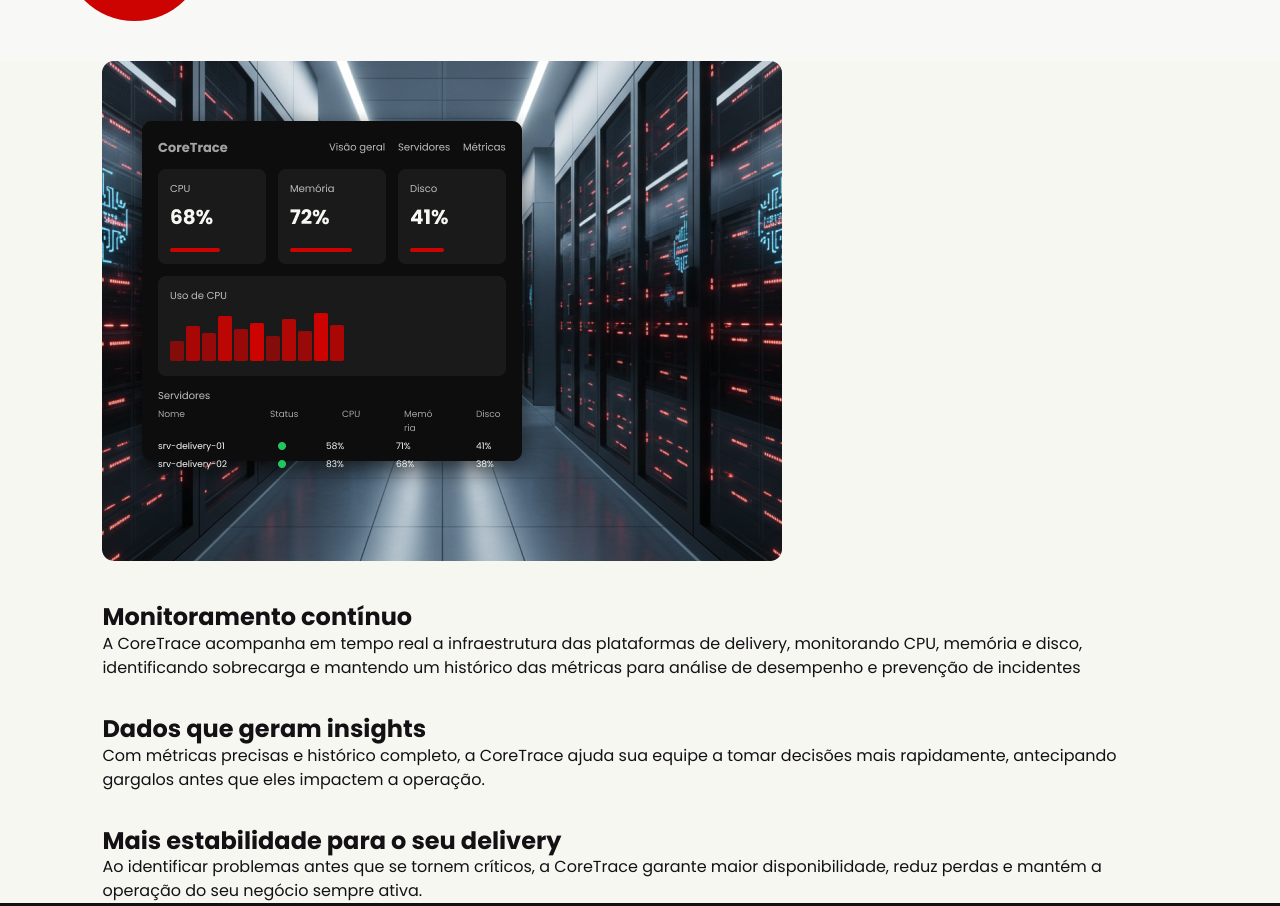
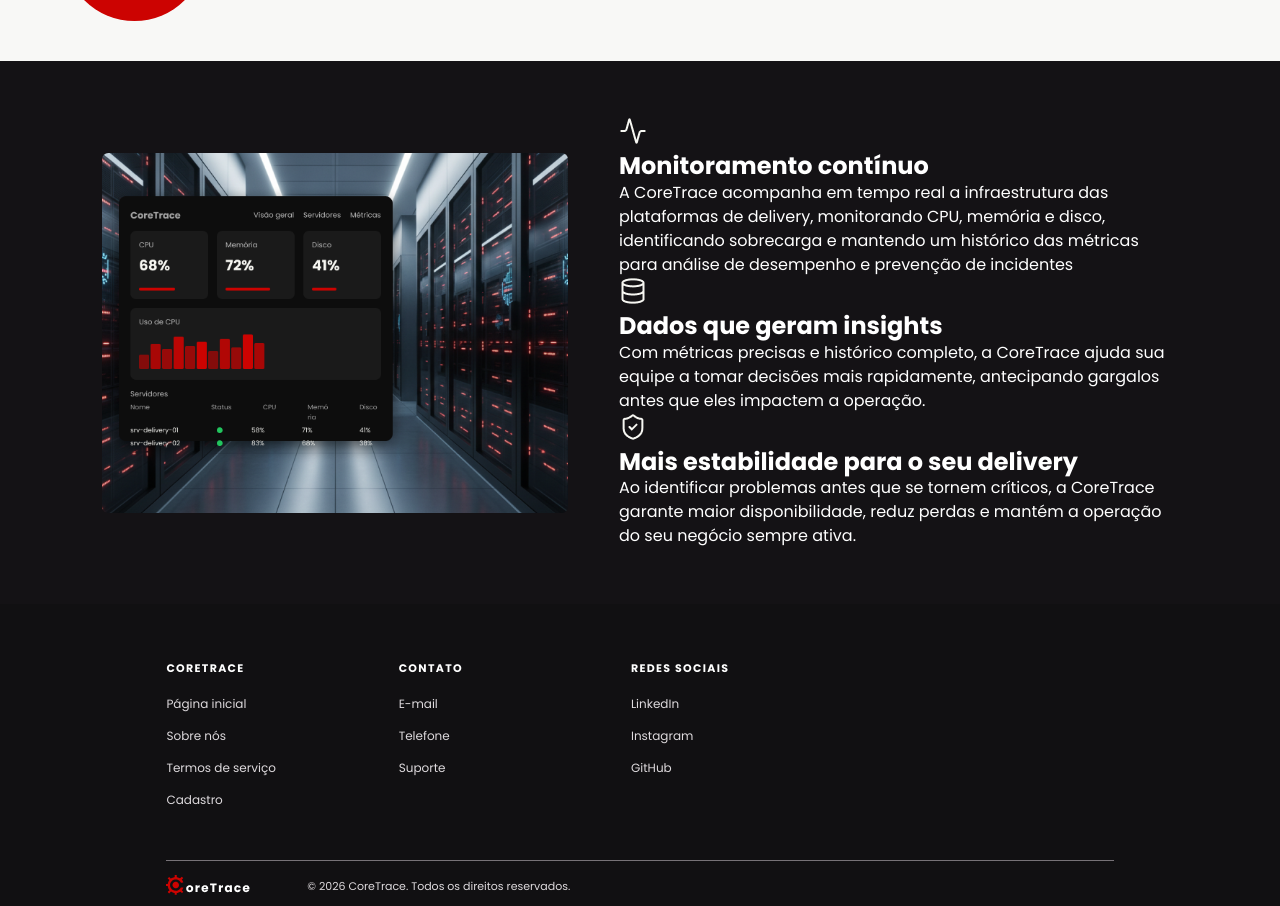
Before and after one commit to Core-Trace/CoreTrace-website, a website: page public/pages/sobreNos.html in a window 1280 px wide. Shown: the part 511-1417 px from the top of the page. Drawn offline with Linux system fonts and the light colour scheme.

Commit message:
feat:adicionando css aos beneficios, na imagem e deixando o texto e ela em colunas diferentes

```diff
--- a/public/css/sobreNos.css
+++ b/public/css/sobreNos.css
@@ -3,7 +3,7 @@
     margin: auto;
 }
 
-/* NOSSA HISTÓRIA */
+
 
 .historia {
     padding: 8vh 0;
@@ -87,3 +87,23 @@
 .botao-contato:hover {
     background-color: #a40000;
 }
+.beneficios {
+    background-color: #141215;
+    color: white;
+    padding: 7vh 0;
+}
+
+.beneficios-grid {
+    display: grid;
+    grid-template-columns: 1fr 1.2fr;
+    gap: 4vw;
+    align-items: center;
+}
+
+.dashboard-imagem img {
+    display: block;
+    width: 100%;
+    height: 45vh;
+    object-fit: cover;
+    border-radius: 0.5vw;
+}
```
